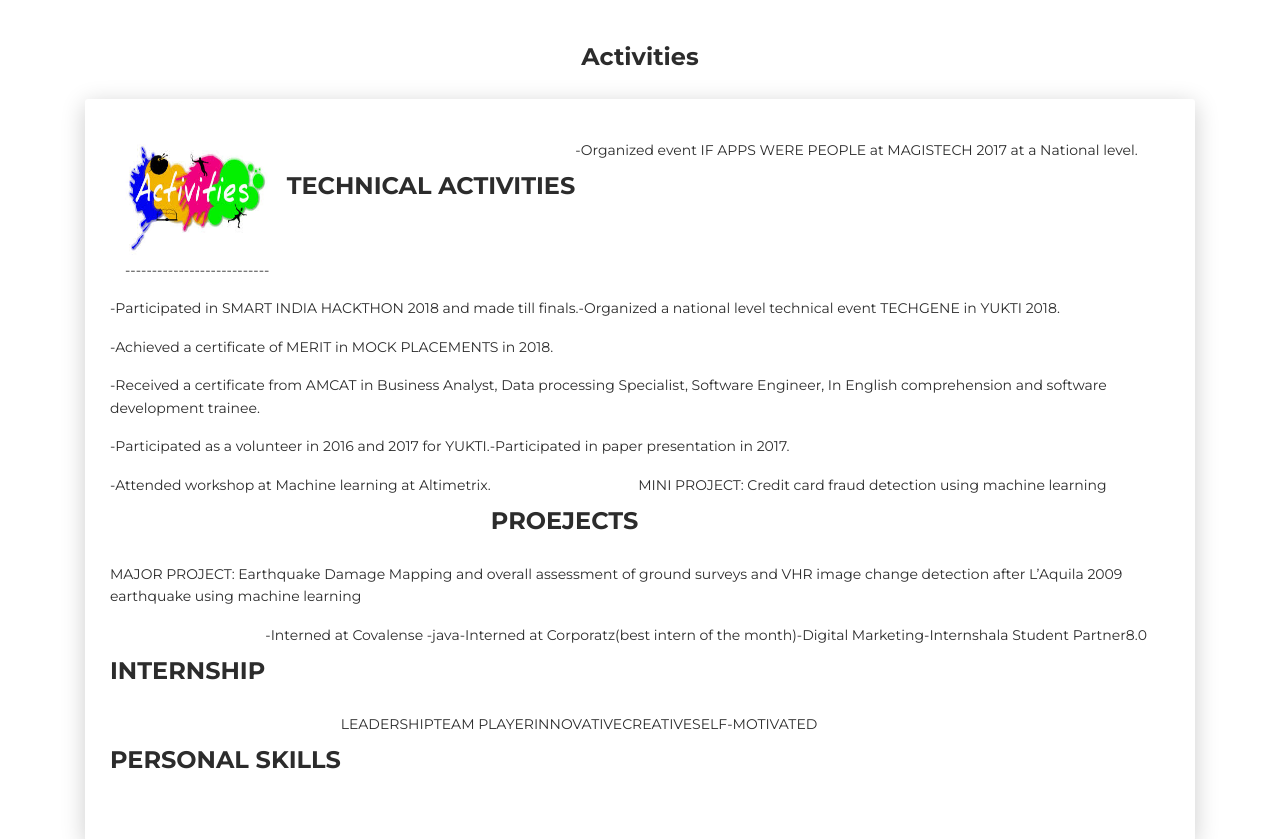
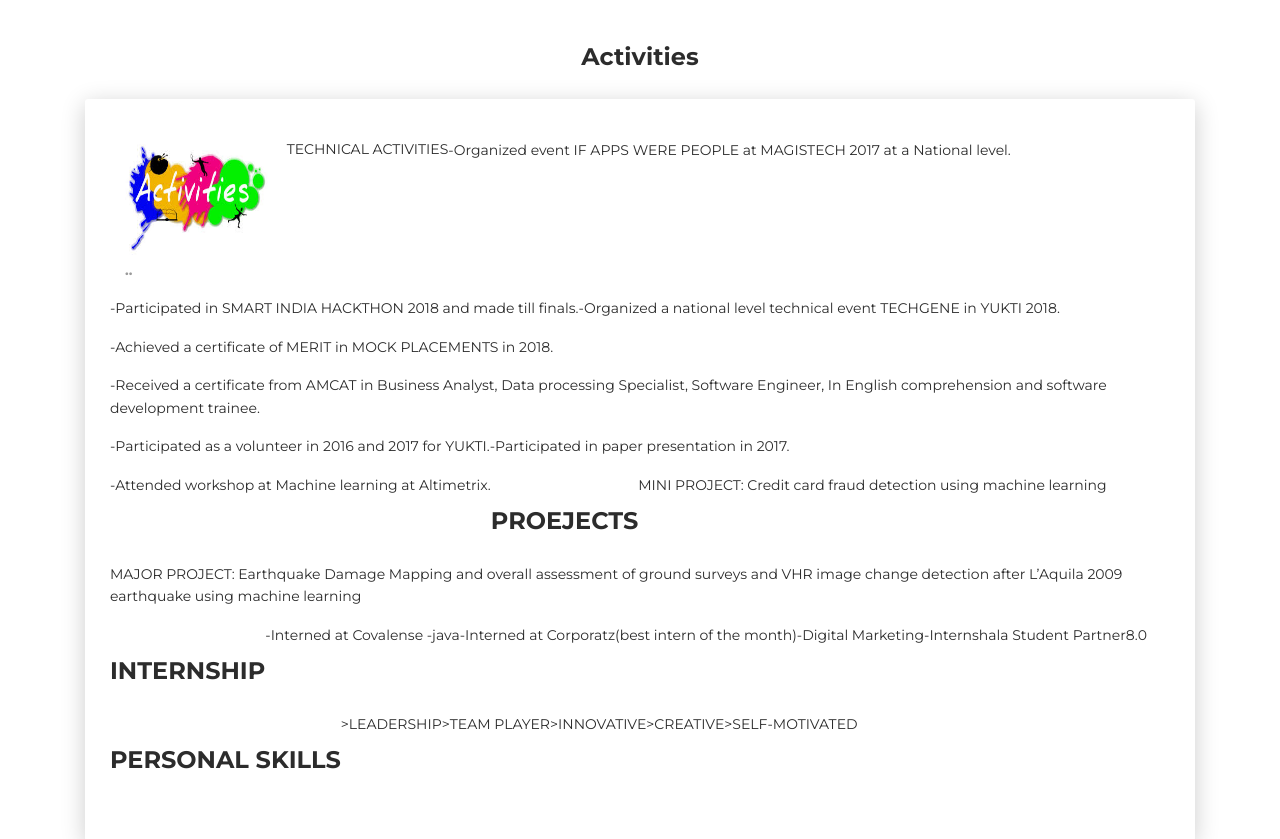
Before and after one commit to Aishwaryakotharu/portofolio, a website: page index.html in a window 1280 px wide. Shown: the part 4320-5159 px from the top of the page. Drawn offline with Linux system fonts and the light colour scheme.

Commit message:
Update index.html

```diff
--- a/index.html
+++ b/index.html
@@ -440,10 +440,9 @@
     <div class="card" data-aos="zoom-in">
             <div class="row">
               <div class="col-lg-2 col-md-3 cc-reference-header"><img src="images/activity.jpg" alt="Image"/>
-                <p>---------------------------</p>
+                <p class="category">..</p>
               </div>
-                <div class="h4 mb-4 text-center title">TECHNICAL ACTIVITIES </div>
-              <br>
+              <div class=""h4 mb-4 text-center title">TECHNICAL ACTIVITIES</div>
                 <p> -Organized event IF APPS WERE PEOPLE at MAGISTECH 2017 at a National level.</p>
                 <p> -Participated in SMART INDIA HACKTHON 2018 and made till finals.</p>
                 <p> -Organized a national level technical event TECHGENE in YUKTI 2018.</p>
@@ -454,12 +453,10 @@
                 <p> -Attended workshop at Machine learning at Altimetrix.</p>
 
                 <div class="h4 mb-4 text-center title">PROEJECTS</div>
-              <br>
                 <p> MINI PROJECT: Credit card fraud detection using machine learning</p>
                 <p> MAJOR PROJECT: Earthquake Damage Mapping and overall assessment of ground surveys and VHR image change detection after L’Aquila 2009 earthquake using machine learning</p>
 
                 <div class="h4 mb-4 text-center title">INTERNSHIP</div>
-              <br>
                 <p>-Interned at Covalense -java </p>
                 <p>-Interned at Corporatz(best intern of the month)-Digital Marketing</p>
                 <p>-Internshala Student Partner8.0</p>
@@ -467,12 +464,11 @@
 
 
                 <div class="h4 mb-4 text-center title">PERSONAL SKILLS </div>
-              <br>
-                <p class="pb-2">LEADERSHIP</p>
-                <p class="pb-2">TEAM PLAYER</p>
-                <p class="pb-2">INNOVATIVE</p>
-                <p class="pb-2">CREATIVE</p>
-                <p class="pb-2">SELF-MOTIVATED</p>
+                <p>>LEADERSHIP</p>
+                <p>>TEAM PLAYER</p>
+                <p>>INNOVATIVE</p>
+                <p>>CREATIVE</p>
+                <p>>SELF-MOTIVATED</p>
               </div>
             </div>
           </div>
```
